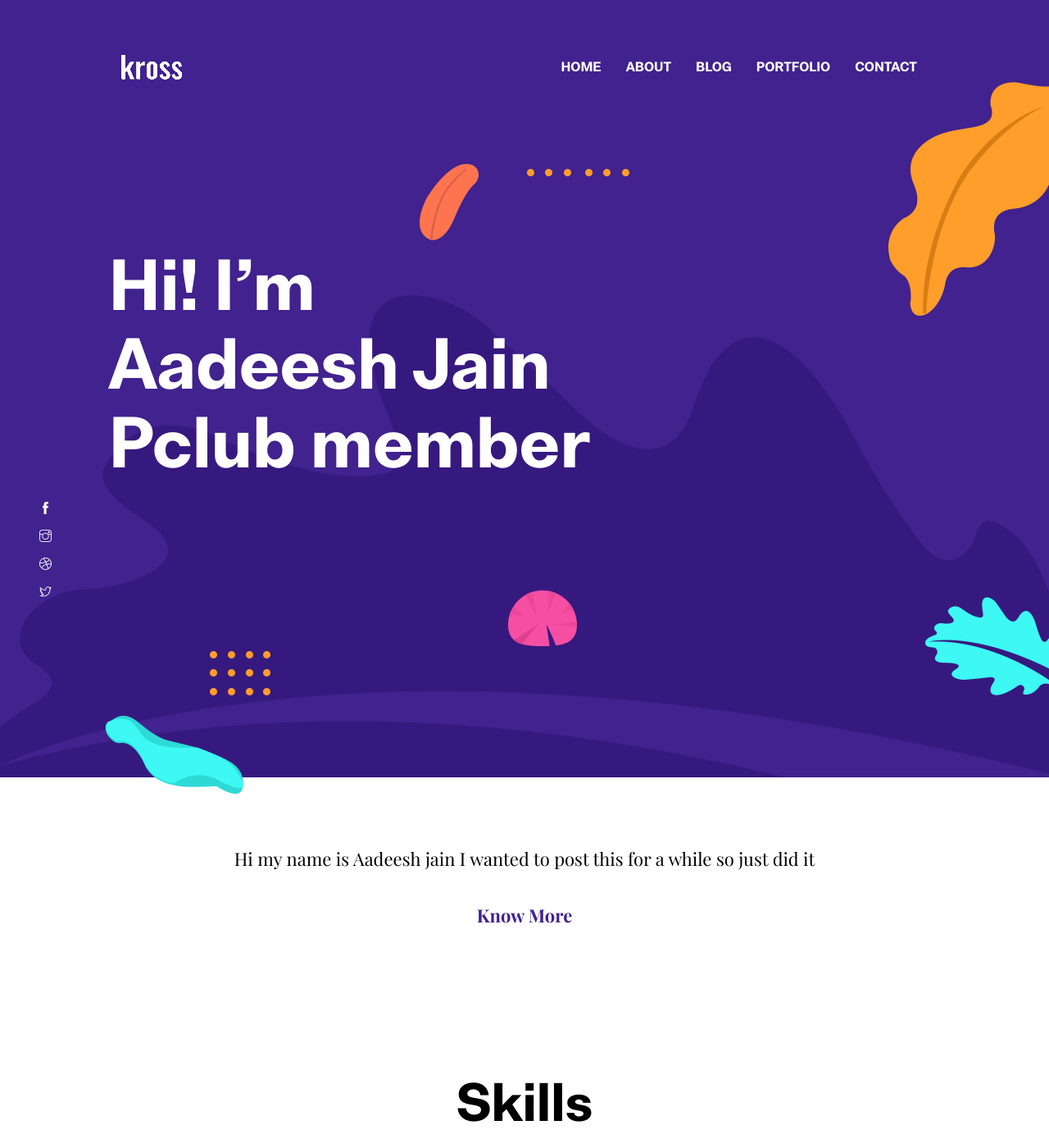
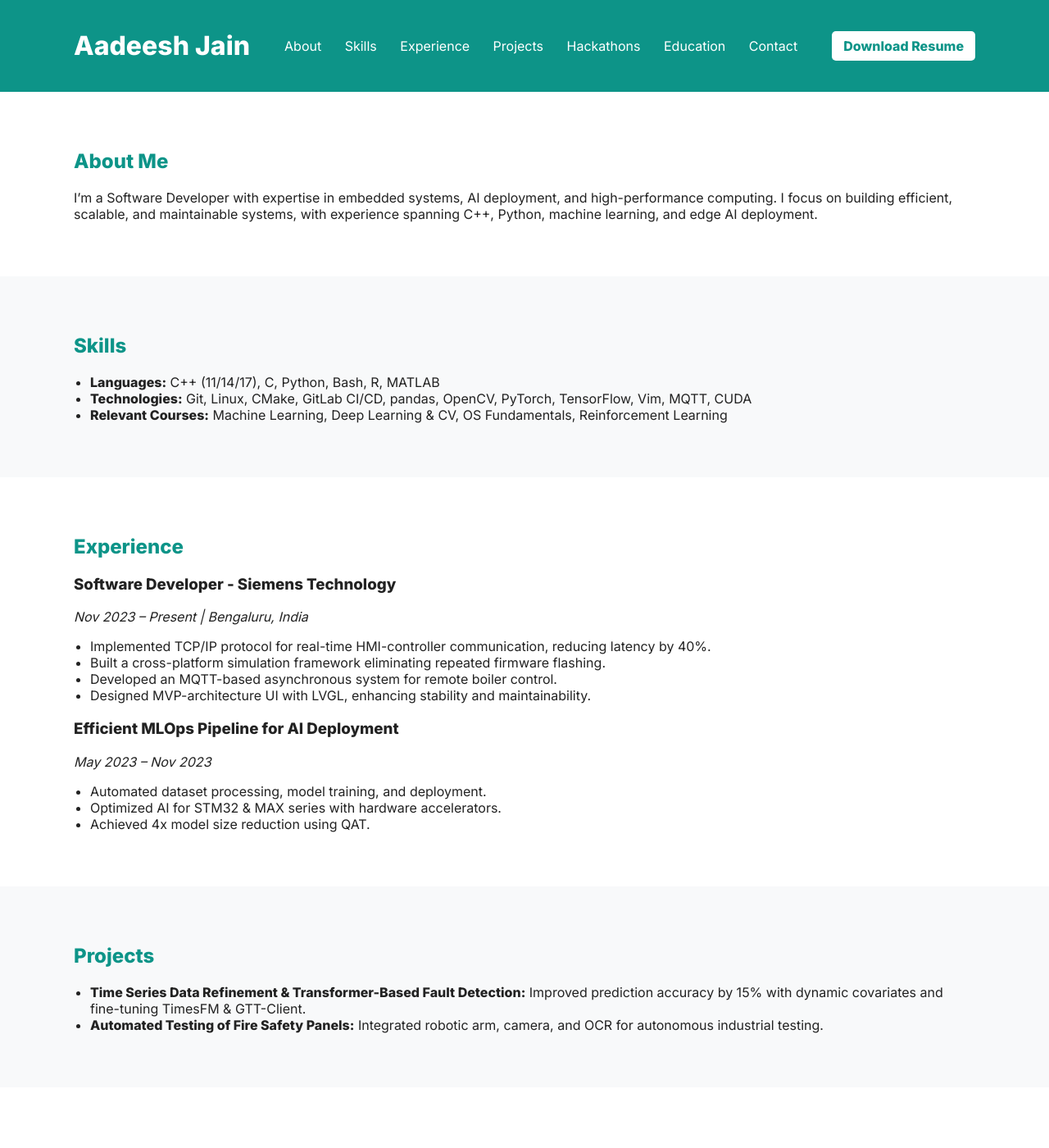
Before and after one commit to Aadeesh74/Aadeesh74.github.io, a Jekyll site: the page index.html, which Jekyll copies as it is, in a window 1280 px wide and 1400 px high. Shown: the whole window at 82% size. Built offline with Jekyll 4.4.1, drawn with Linux system fonts in a browser that asks for light colours; nearby versions of some CDN libraries; some of the changed text lies outside the part shown.

Commit message:
added a portfolio

```diff
--- a/index.html
+++ b/index.html
@@ -1,23 +1,130 @@
----
-layout: default
----
 
-{% include hero-section.html %}
+<!DOCTYPE html>
+<html lang="en">
+<head>
+    <meta charset="UTF-8">
+    <meta name="viewport" content="width=device-width, initial-scale=1.0">
+    <title>Aadeesh Jain | Portfolio</title>
+    <link rel="stylesheet" href="styles.css">
+    <link rel="preconnect" href="https://fonts.googleapis.com">
+    <link href="https://fonts.googleapis.com/css2?family=Inter:wght@400;600;800&display=swap" rel="stylesheet">
+    <script src="https://kit.fontawesome.com/a076d05399.js" crossorigin="anonymous"></script>
+</head>
+<body>
 
-{% include about-section.html %}
+    <!-- Header -->
+    <header>
+        <div class="container">
+            <h1>Aadeesh Jain</h1>
+            <nav>
+                <a href="#about">About</a>
+                <a href="#skills">Skills</a>
+                <a href="#experience">Experience</a>
+                <a href="#projects">Projects</a>
+                <a href="#hackathons">Hackathons</a>
+                <a href="#education">Education</a>
+                <a href="#contact">Contact</a>
+            </nav>
+            <a href="Aadeesh_Resume.pdf" class="resume-btn" target="_blank">Download Resume</a>
+        </div>
+    </header>
 
-{% include skills-section.html %}
+    <!-- About -->
+    <section id="about" class="section">
+        <div class="container">
+            <h2>About Me</h2>
+            <p>
+                I’m a Software Developer with expertise in embedded systems, AI deployment, and high-performance computing.
+                I focus on building efficient, scalable, and maintainable systems, with experience spanning C++, Python,
+                machine learning, and edge AI deployment.
+            </p>
+        </div>
+    </section>
 
-{% include experience-section.html %}
+    <!-- Skills -->
+    <section id="skills" class="section alt">
+        <div class="container">
+            <h2>Skills</h2>
+            <ul>
+                <li><strong>Languages:</strong> C++ (11/14/17), C, Python, Bash, R, MATLAB</li>
+                <li><strong>Technologies:</strong> Git, Linux, CMake, GitLab CI/CD, pandas, OpenCV, PyTorch, TensorFlow, Vim, MQTT, CUDA</li>
+                <li><strong>Relevant Courses:</strong> Machine Learning, Deep Learning & CV, OS Fundamentals, Reinforcement Learning</li>
+            </ul>
+        </div>
+    </section>
 
-{% include education-section.html %}
+    <!-- Experience -->
+    <section id="experience" class="section">
+        <div class="container">
+            <h2>Experience</h2>
+            <div class="job">
+                <h3>Software Developer - Siemens Technology</h3>
+                <p><em>Nov 2023 – Present | Bengaluru, India</em></p>
+                <ul>
+                    <li>Implemented TCP/IP protocol for real-time HMI-controller communication, reducing latency by 40%.</li>
+                    <li>Built a cross-platform simulation framework eliminating repeated firmware flashing.</li>
+                    <li>Developed an MQTT-based asynchronous system for remote boiler control.</li>
+                    <li>Designed MVP-architecture UI with LVGL, enhancing stability and maintainability.</li>
+                </ul>
+            </div>
+            <div class="job">
+                <h3>Efficient MLOps Pipeline for AI Deployment</h3>
+                <p><em>May 2023 – Nov 2023</em></p>
+                <ul>
+                    <li>Automated dataset processing, model training, and deployment.</li>
+                    <li>Optimized AI for STM32 & MAX series with hardware accelerators.</li>
+                    <li>Achieved 4x model size reduction using QAT.</li>
+                </ul>
+            </div>
+        </div>
+    </section>
 
-{% include services-section.html %}
+    <!-- Projects -->
+    <section id="projects" class="section alt">
+        <div class="container">
+            <h2>Projects</h2>
+            <ul>
+                <li><strong>Time Series Data Refinement & Transformer-Based Fault Detection:</strong> Improved prediction accuracy by 15% with dynamic covariates and fine-tuning TimesFM & GTT-Client.</li>
+                <li><strong>Automated Testing of Fire Safety Panels:</strong> Integrated robotic arm, camera, and OCR for autonomous industrial testing.</li>
+            </ul>
+        </div>
+    </section>
 
-{% include portfolio-section.html %}
+    <!-- Hackathons -->
+    <section id="hackathons" class="section">
+        <div class="container">
+            <h2>Hackathons & Competitions</h2>
+            <ul>
+                <li><strong>Aavishkar’25 (Winner):</strong> Non-intrusive HMI testing framework for embedded touchscreens.</li>
+                <li><strong>Innovathon’24 (Finalist):</strong> Bluetooth mesh sensor network with real-time heatmap visualization.</li>
+            </ul>
+        </div>
+    </section>
 
-{% include testimonial-section.html %}
+    <!-- Education -->
+    <section id="education" class="section alt">
+        <div class="container">
+            <h2>Education</h2>
+            <p>B.Tech in Civil Engineering, IIT Kanpur (2019 – 2023), GPA: 7.8/10</p>
+        </div>
+    </section>
 
-{% include client-section.html %}
+    <!-- Contact -->
+    <section id="contact" class="section">
+        <div class="container">
+            <h2>Contact</h2>
+            <p>Email: <a href="mailto:jainaadeesh74@gmail.com">jainaadeesh74@gmail.com</a></p>
+            <p>Phone: +91 9314695728</p>
+            <p>
+                <a href="https://www.linkedin.com/in/aadeesh74" target="_blank"><i class="fab fa-linkedin"></i></a>
+                <a href="https://github.com/aadeesh74" target="_blank"><i class="fab fa-github"></i></a>
+            </p>
+        </div>
+    </section>
 
-{% include blog-section.html %}
+    <footer>
+        <p>© 2025 Aadeesh Jain</p>
+    </footer>
+
+</body>
+</html>
--- /dev/null
+++ b/styles.css
@@ -0,0 +1,94 @@
+
+body {
+    font-family: 'Inter', sans-serif;
+    margin: 0;
+    padding: 0;
+    color: #222;
+    background: #fff;
+}
+
+header {
+    background: #0d9488;
+    color: white;
+    padding: 15px 0;
+    position: sticky;
+    top: 0;
+    z-index: 1000;
+}
+
+header .container {
+    display: flex;
+    justify-content: space-between;
+    align-items: center;
+    width: 90%;
+    margin: auto;
+}
+
+header nav a {
+    color: white;
+    margin: 0 12px;
+    text-decoration: none;
+    font-weight: 500;
+}
+
+header nav a:hover {
+    text-decoration: underline;
+}
+
+.resume-btn {
+    background: white;
+    color: #0d9488;
+    padding: 8px 14px;
+    border-radius: 5px;
+    text-decoration: none;
+    font-weight: bold;
+}
+
+.section {
+    padding: 50px 0;
+}
+
+.alt {
+    background: #f8f9fa;
+}
+
+.container {
+    width: 90%;
+    margin: auto;
+    max-width: 1100px;
+}
+
+h2 {
+    color: #0d9488;
+    margin-bottom: 20px;
+}
+
+ul {
+    padding-left: 20px;
+}
+
+footer {
+    background: #0d9488;
+    color: white;
+    text-align: center;
+    padding: 15px 0;
+}
+
+i {
+    font-size: 24px;
+    margin-right: 10px;
+    color: #0d9488;
+}
+
+i:hover {
+    color: #0f766e;
+}
+
+@media (max-width: 768px) {
+    header .container {
+        flex-direction: column;
+    }
+    nav {
+        margin-top: 10px;
+    }
+}
```
Also changed, not shown: 1 other file.
